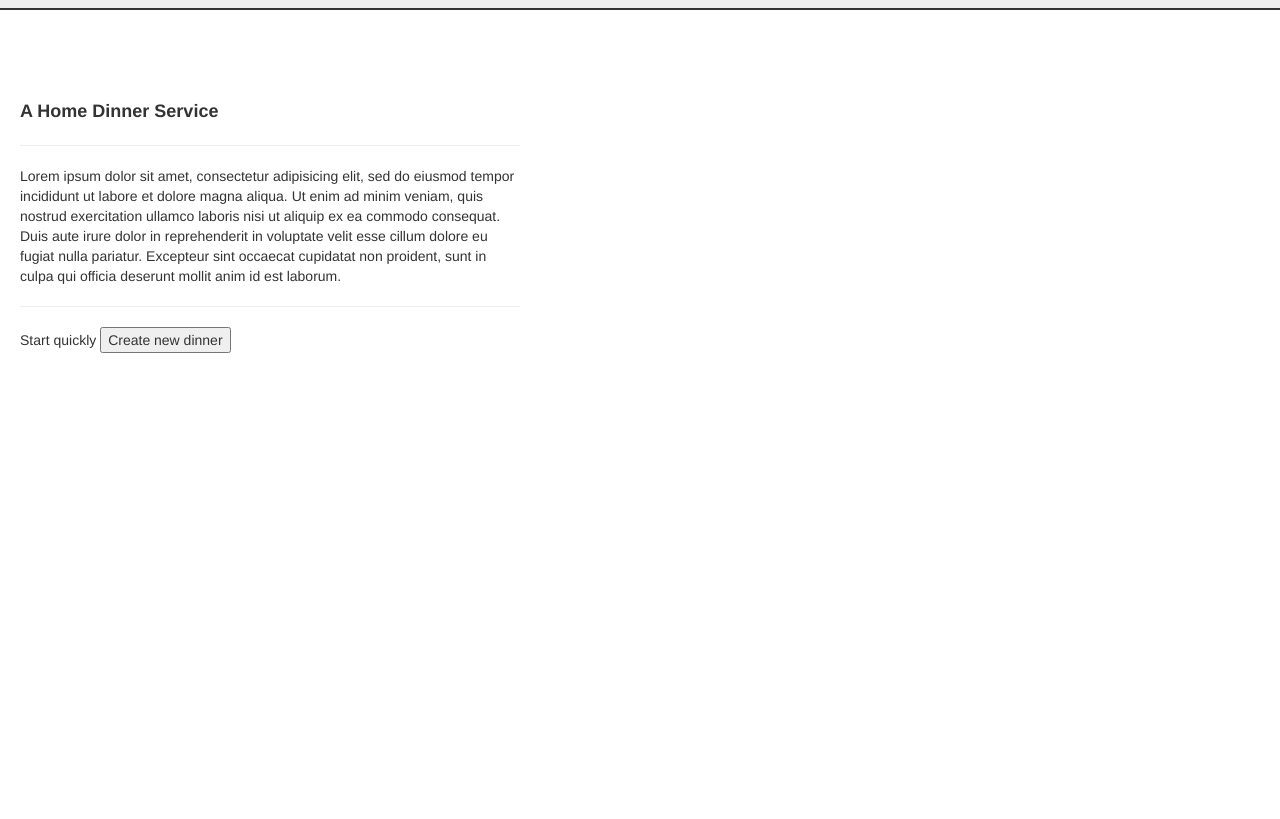
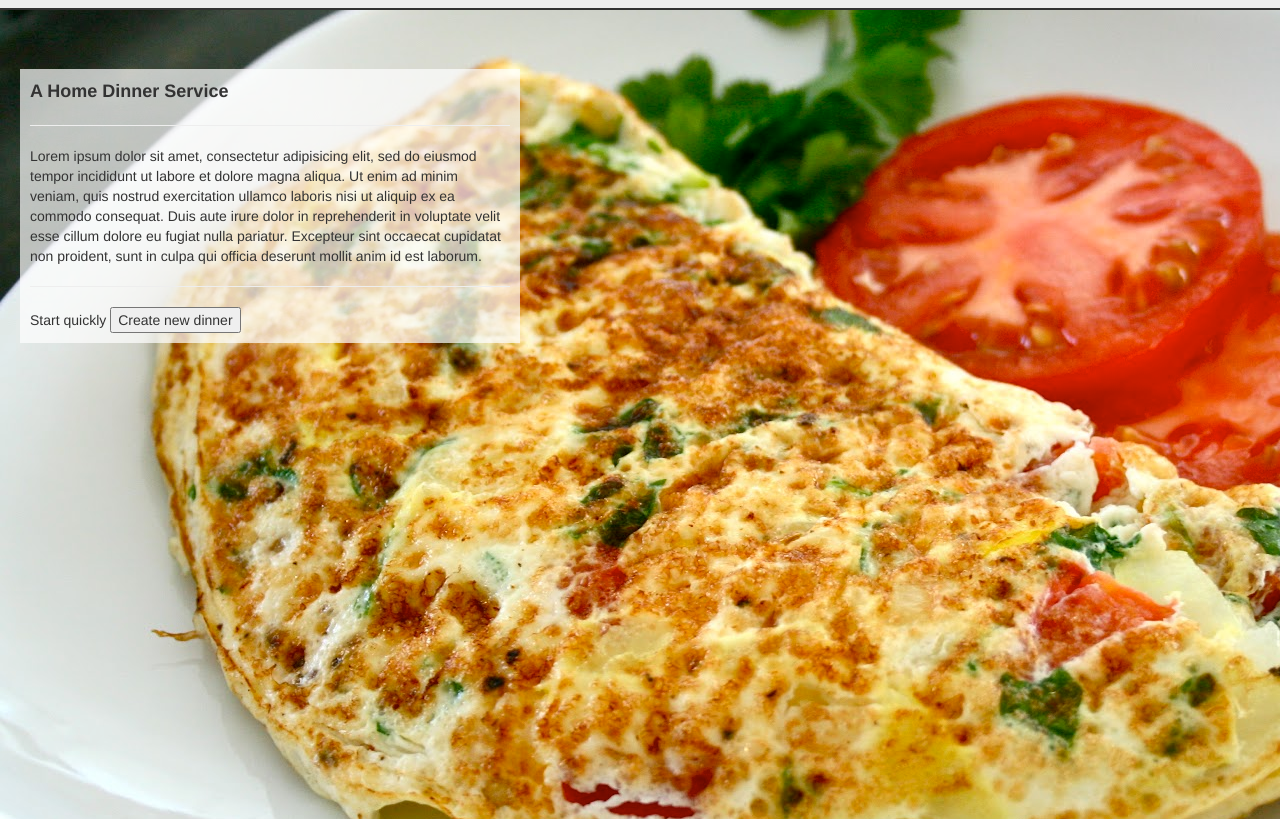
Before and after one commit to msvan/iprog14-lab4, a plain HTML site: page index.html in a window 1280 px wide. Shown: the part 51-870 px from the top of the page. Before the commit the page ends 800 px from the top, so only its background shows below. Drawn offline with nearby package versions, Linux system fonts and the light colour scheme.

Commit message:
Welcome page styling
Added background image

```diff
--- a/index.html
+++ b/index.html
@@ -175,6 +175,7 @@
 
   <script type="text/html" id="welcomeScreenTmpl">
     <div class="content-full">
+      <div class="introBackground"></div>
       <div class="intro">
         <div class="introHeader">
           A Home Dinner Service
--- a/style.css
+++ b/style.css
@@ -198,8 +198,10 @@ th, td  {
  * Welcome screen
  */
 .intro {
-  margin: 150px 0 0 20px;
+  margin: 120px 0 0 20px;
   width: 500px;
+  padding: 10px;
+  background: rgba(255, 255, 255, 0.7);
 }
 .introHeader {
   font-size: 18px;
@@ -207,6 +209,16 @@ th, td  {
 }
 .introAction {
   margin-top: 10px;
+}
+
+.introBackground{
+  margin: -150px 0 0 0;
+  width: 100%;
+  min-height: 900px;
+  background-image: url('images/background.jpg');
+  position: absolute;
+  z-index: -1;
+
 }
 
 /*
```
Also changed, not shown: images/background.jpg (added).
